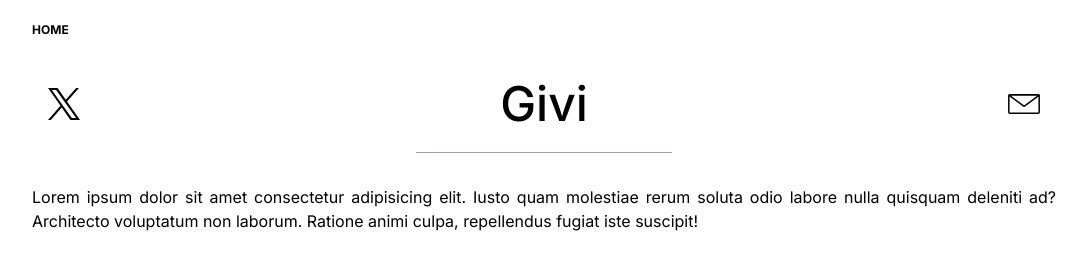
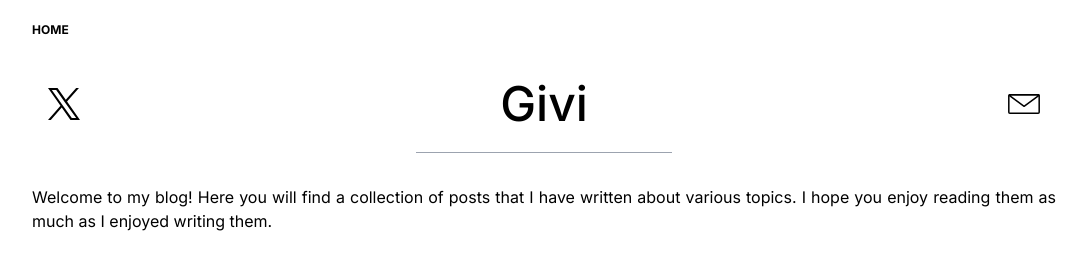
Before and after one commit to francescoiacono/givi, a Next.js app: page / in a window 1280 px wide. Shown: the top 271 px of the page, without its empty margins (96-1182 px from the left). Built offline with nearby package versions, Linux system fonts and the light colour scheme; no server answers.

Commit message:
Changed metadata

```diff
--- a/src/app/layout.tsx
+++ b/src/app/layout.tsx
@@ -6,7 +6,7 @@ const inter = Inter({ subsets: ['latin'] });
 
 export const metadata: Metadata = {
   title: 'Givi - Writer & Director',
-  description: 'Welcome to my website!'
+  description: 'Givi is a writer and director based in Italy.'
 };
 
 export default function RootLayout({
--- a/src/components/pages/home/blogHeader/blogIntro/blogIntro.tsx
+++ b/src/components/pages/home/blogHeader/blogIntro/blogIntro.tsx
@@ -4,10 +4,9 @@ export const BlogIntro = () => {
   return (
     <FlexCol className='text-justify'>
       <p>
-        Lorem ipsum dolor sit amet consectetur adipisicing elit. Iusto quam
-        molestiae rerum soluta odio labore nulla quisquam deleniti ad?
-        Architecto voluptatum non laborum. Ratione animi culpa, repellendus
-        fugiat iste suscipit!
+        Welcome to my blog! Here you will find a collection of posts that I have
+        written about various topics. I hope you enjoy reading them as much as I
+        enjoyed writing them.
       </p>
     </FlexCol>
   );
```
